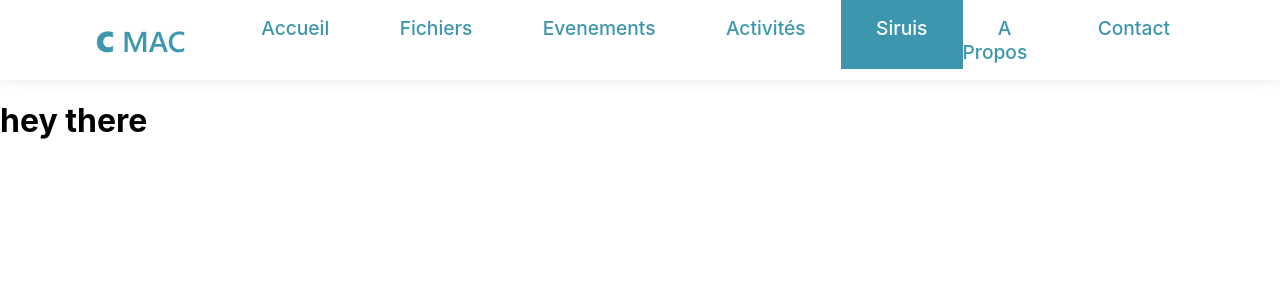
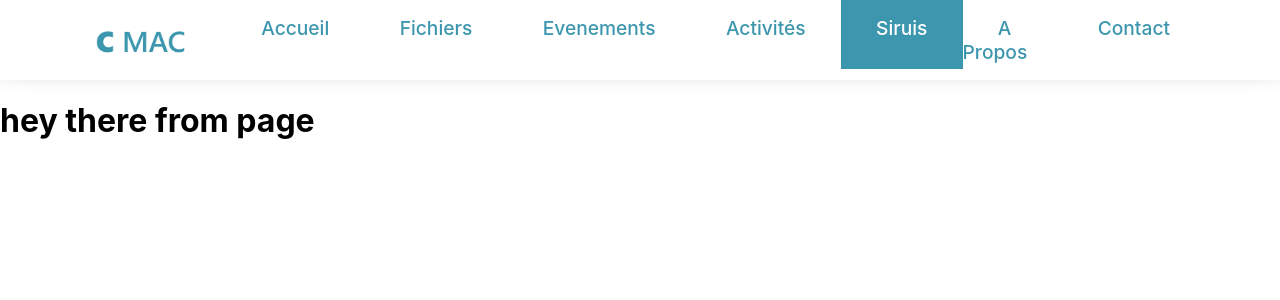
Before and after one commit to addayounes/mac, a React (Create React App) app: page /siruis in a window 1280 px wide. Shown: the top 300 px of the page. Built offline with nearby package versions, Linux system fonts and the light colour scheme.

Commit message:
2nd commit

```diff
--- a/src/Components/page.jsx
+++ b/src/Components/page.jsx
@@ -3,7 +3,7 @@ import React from 'react'
 const page = () => {
     return (
         <div>
-            <h1>hey there</h1>
+            <h1>hey there from page</h1>
         </div>
     )
 }
```
